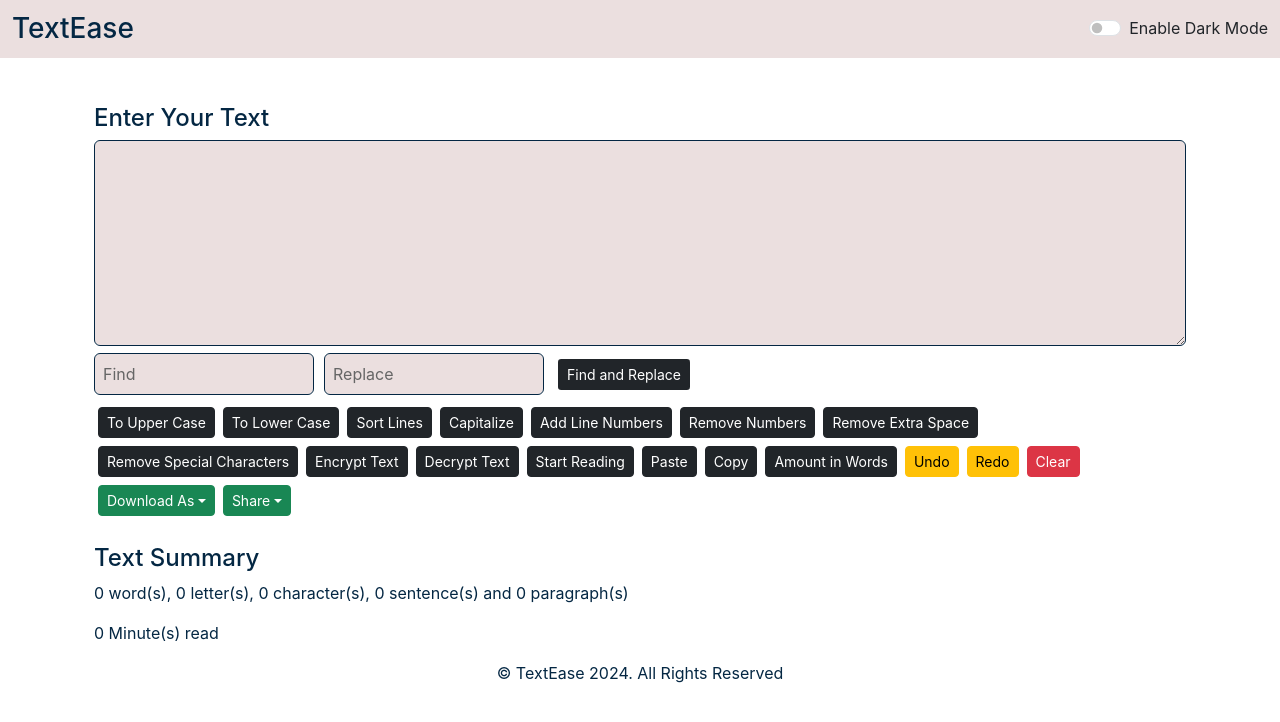
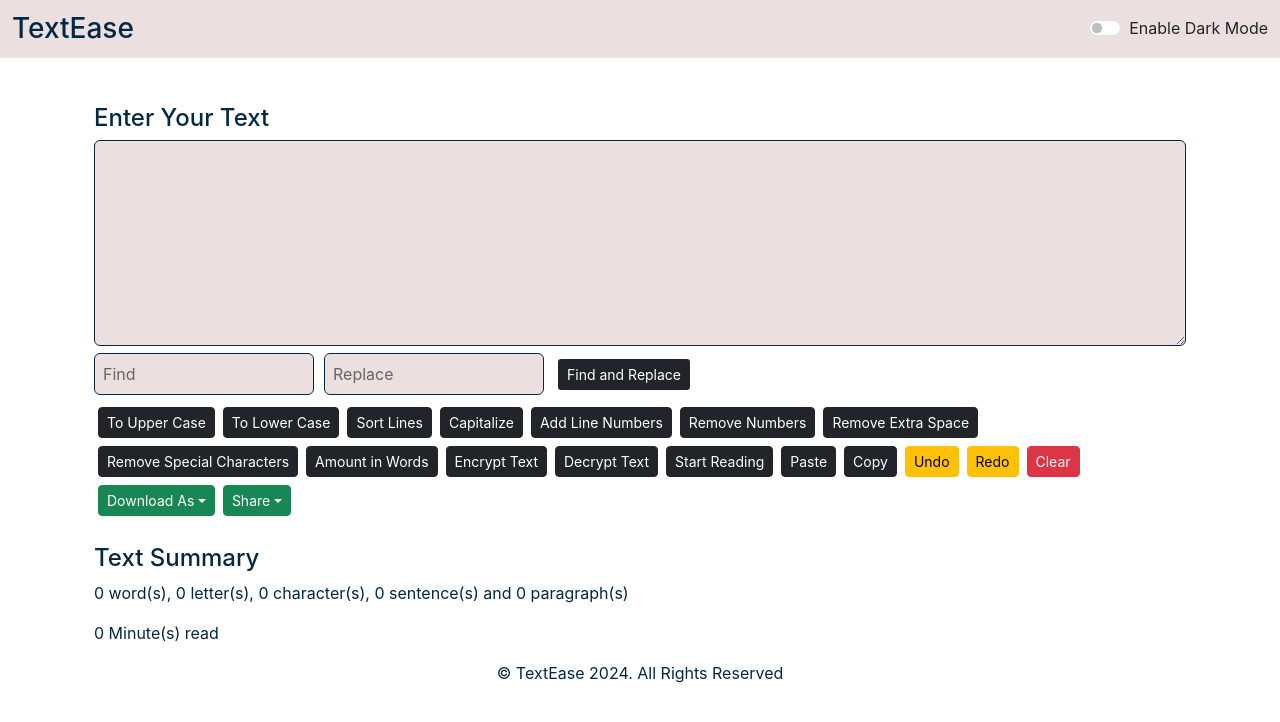
Before and after one commit to ani1509/TextEase, a React (Create React App) app: page / in a window 1280 px wide. Shown: the top 722 px of the page. Built offline with nearby package versions, Linux system fonts and the light colour scheme.

Commit message:
shifting buttons

```diff
--- a/src/components/TextForm.js
+++ b/src/components/TextForm.js
@@ -713,6 +713,8 @@
           mode={props.mode}
         />
 
+        <Button text="Amount in Words" onClick={ToWords} mode={props.mode} />
+
         <Button text="Encrypt Text" onClick={handleEncrypt} mode={props.mode} />
         <Button text="Decrypt Text" onClick={handleDecrypt} mode={props.mode} />
         <Button
@@ -723,8 +725,6 @@
         />
         <Button text="Paste" onClick={handlePaste} mode={props.mode} />
         <Button text="Copy" onClick={copyy} mode={props.mode} />
-
-        <Button text="Amount in Words" onClick={ToWords} mode={props.mode} />
 
         <button
           className="btn btn-sm btn-warning  mx-1 my-1"
```
